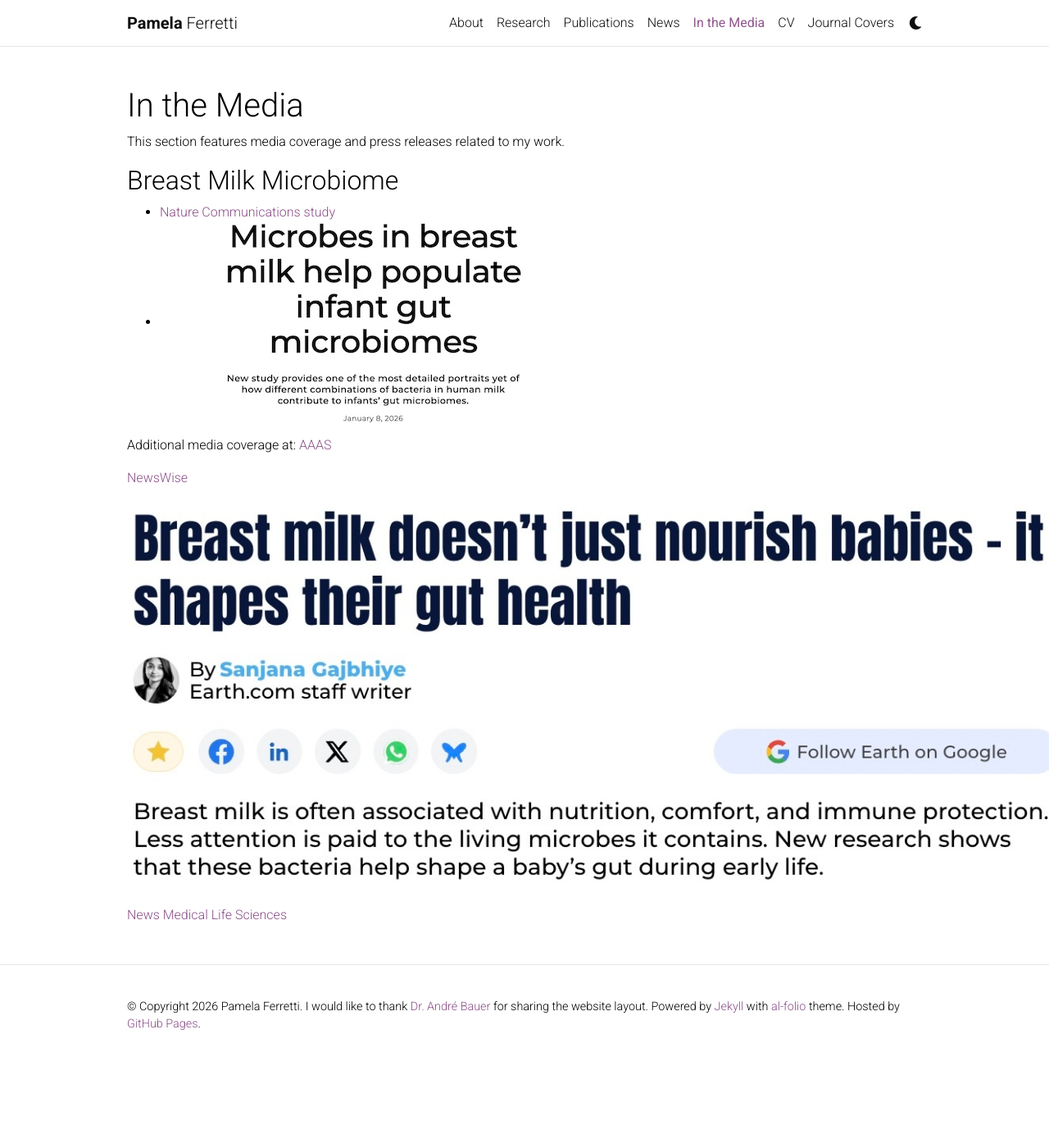
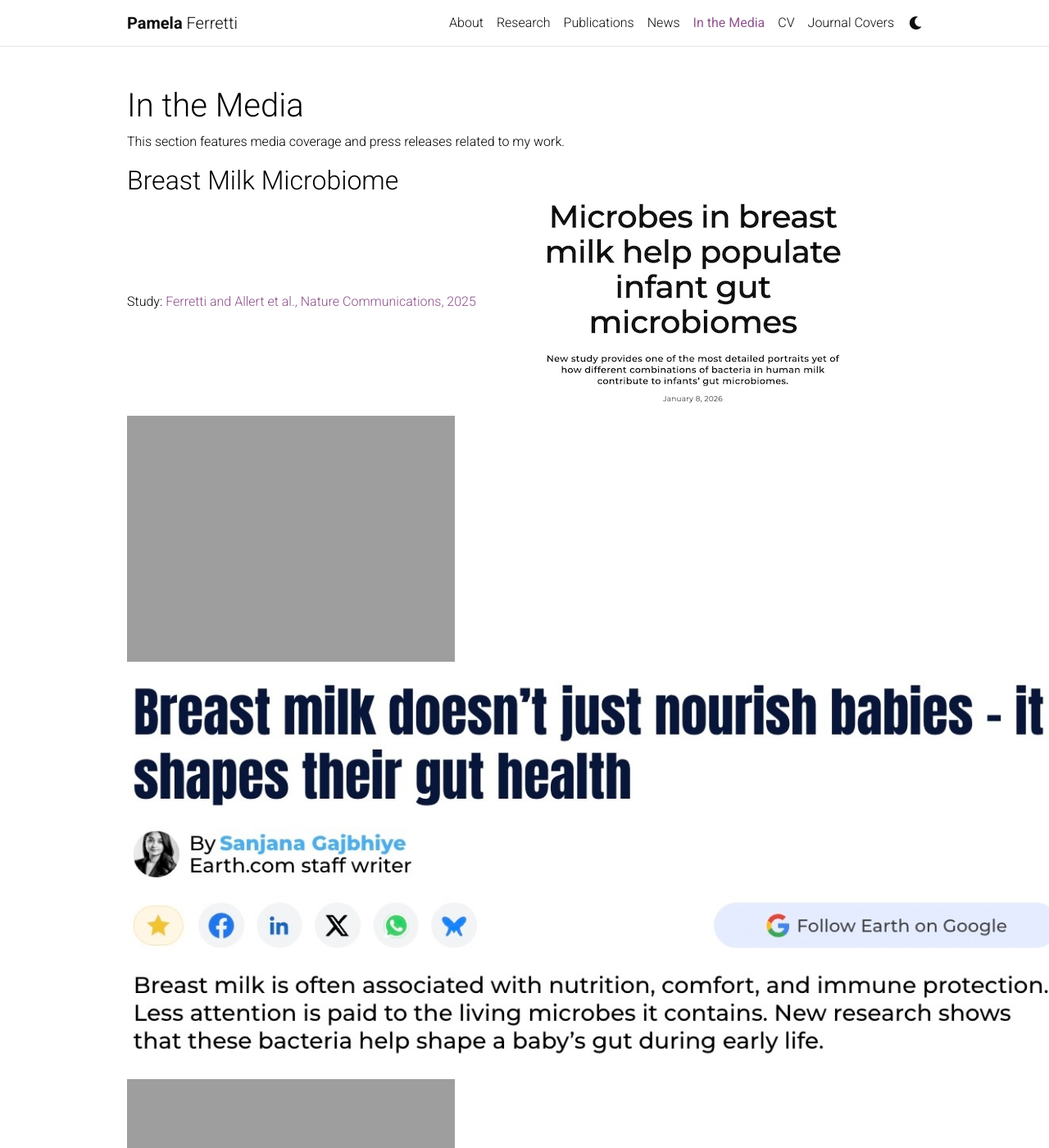
Before and after one commit to pamelaferretti/pamelaferretti.github.io, a Jekyll site: the page built from _pages/In the Media.md, in a window 1280 px wide and 1400 px high. Shown: the whole window at 82% size. Built offline with Jekyll 4.4.1, drawn with Linux system fonts in a browser that asks for light colours; comment, search, counter and statistics services are not loaded; a style sheet for code colours, icons or effects is not loaded; some of the changed text lies outside the part shown.

Commit message:
Update In the Media.md

```diff
--- a/_pages/In the Media.md
+++ b/_pages/In the Media.md
@@ -10,14 +10,16 @@
 
 ## Breast Milk Microbiome
 
-- [Nature Communications study](https://www.nature.com/articles/s41467-025-66497-y)
-- ![Official UChicago Press release](https://pamelaferretti.github.io/assets/img/milk_UC.jpg)
+Study: [Ferretti and Allert et al., Nature Communications, 2025](https://www.nature.com/articles/s41467-025-66497-y)
+[![Official UChicago Press release](https://pamelaferretti.github.io/assets/img/milk_UC.jpg)](https://www.uchicago.edu/press-release-link)
 
-Additional media coverage at:
-[AAAS](https://www.eurekalert.org/news-releases/browse/all/2?view=summaries&date=01/08/2026)
-
-[NewsWise](https://www.examplepresslink.com](https://www.newswise.com/articles/microbes-in-breast-milk-help-populate-infant-gut-microbiomes))
+[![NewsWise](https://pamelaferretti.github.io/assets/img/newswise.jpg)](https://www.newswise.com/articles/microbes-in-breast-milk-help-populate-infant-gut-microbiomes)
 
 [![Earth.com](https://pamelaferretti.github.io/assets/img/milk_earth.jpg)](https://www.earth.com/news/breast-milk-doesnt-just-nourish-babies-it-shapes-their-gut-health/)
 
-[News Medical Life Sciences](https://www.news-medical.net/news/20260107/Breast-milk-bacteria-help-shape-infant-gut-microbiome-development.aspx)
+[![News Medical Life Sciences](https://pamelaferretti.github.io/assets/img/newsmedical.jpg)](https://www.news-medical.net/news/20260107/Breast-milk-bacteria-help-shape-infant-gut-microbiome-development.aspx)
+
+
+## Infant Microbiome
+Study: [Ferretti et al., Cell Host & Microbe, 2018](https://www.cell.com/cell-host-microbe/fulltext/S1931-3128(18)30317-2?_returnURL=https%3A%2F%2Flinkinghub.elsevier.com%2Fretrieve%2Fpii%2FS1931312818303172%3Fshowall%3Dtrue)
+[![cibio unitn press release](https://pamelaferretti.github.io/assets/img/cibio_2018.jpg)](https://pressroom.unitn.it/comunicato-stampa/power-mommys-bacteria)
```
